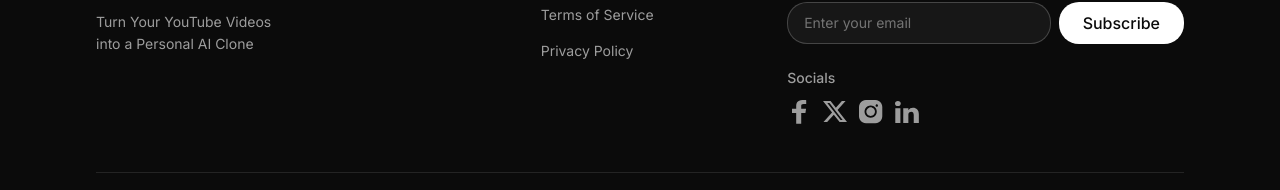
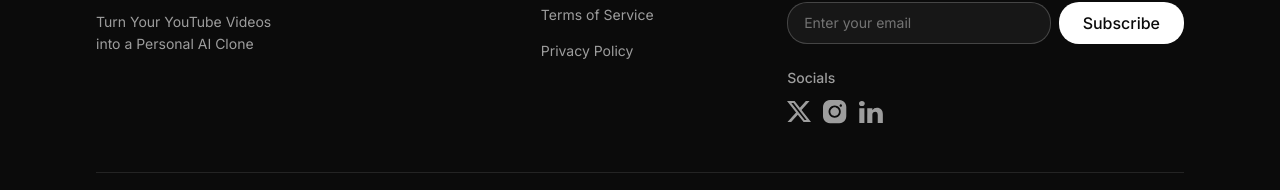
Before and after one commit to support163/A2V2-New-Homepage, a Next.js app: page / in a window 1280 px wide. Shown: the part 5621-5811 px from the top of the page. Built offline with nearby package versions, Linux system fonts and the light colour scheme.

Commit message:
updated site

```diff
--- a/components/Footer.tsx
+++ b/components/Footer.tsx
@@ -2,10 +2,9 @@ import Image from 'next/image'
 import Link from 'next/link'
 
 const socialLinks = [
-  { href: 'https://facebook.com', icon: '/icons/icon-facebook.svg', label: 'Facebook' },
-  { href: 'https://x.com', icon: '/icons/icon-x.svg', label: 'X' },
-  { href: 'https://instagram.com', icon: '/icons/icon-instagram.svg', label: 'Instagram' },
-  { href: 'https://linkedin.com', icon: '/icons/icon-linkedin.svg', label: 'LinkedIn' },
+  { href: 'https://x.com/A2V2_Ai', icon: '/icons/icon-x.svg', label: 'X' },
+  { href: 'https://www.instagram.com/a2v2.ai', icon: '/icons/icon-instagram.svg', label: 'Instagram' },
+  { href: 'https://www.linkedin.com/company/a2v2', icon: '/icons/icon-linkedin.svg', label: 'LinkedIn' },
 ]
 
 export default function Footer() {
@@ -82,7 +81,7 @@ export default function Footer() {
               <p className="text-sm font-medium text-white/60">Socials</p>
               <div className="mt-3 flex items-center gap-3">
                 {socialLinks.map((s) => (
-                  <Link key={s.label} href={s.href} aria-label={s.label} className="flex items-center justify-center">
+                  <a key={s.label} href={s.href} target="_blank" rel="noopener noreferrer" aria-label={s.label} className="flex items-center justify-center">
                     <Image
                       src={s.icon}
                       alt=""
@@ -90,7 +89,7 @@ export default function Footer() {
                       height={24}
                       className="block w-6 h-6 object-contain opacity-60 hover:opacity-100 transition-opacity"
                     />
-                  </Link>
+                  </a>
                 ))}
               </div>
             </div>
```
